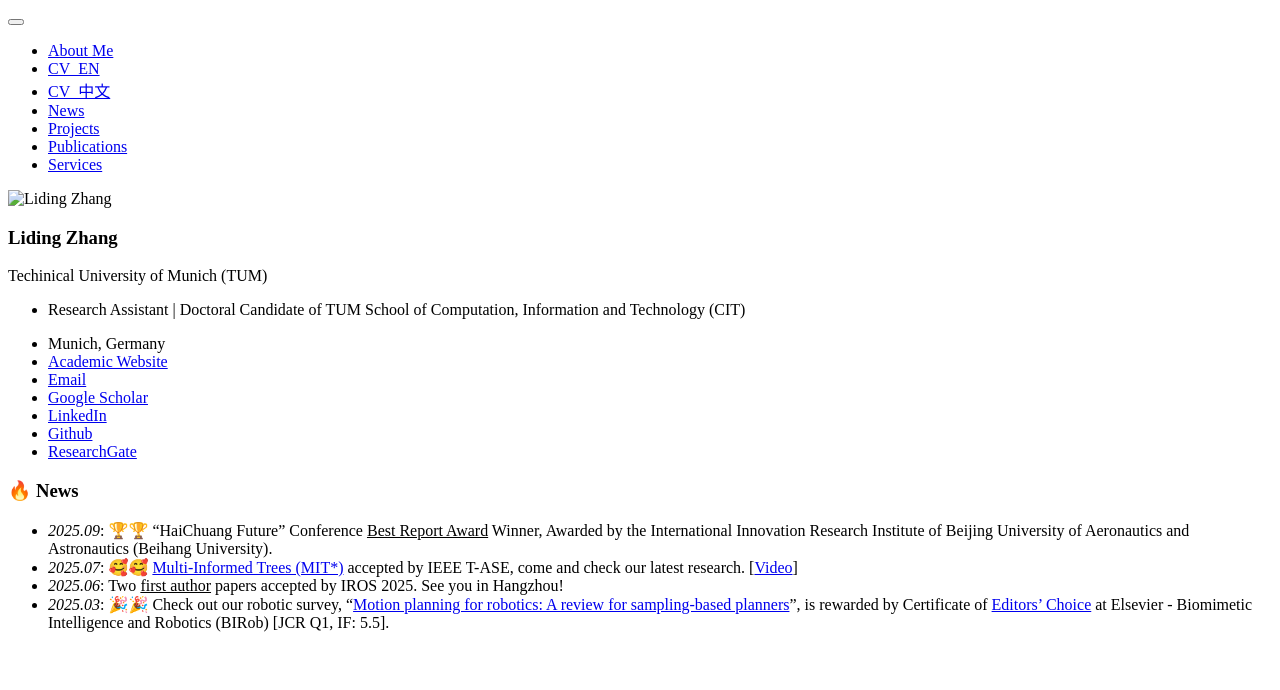
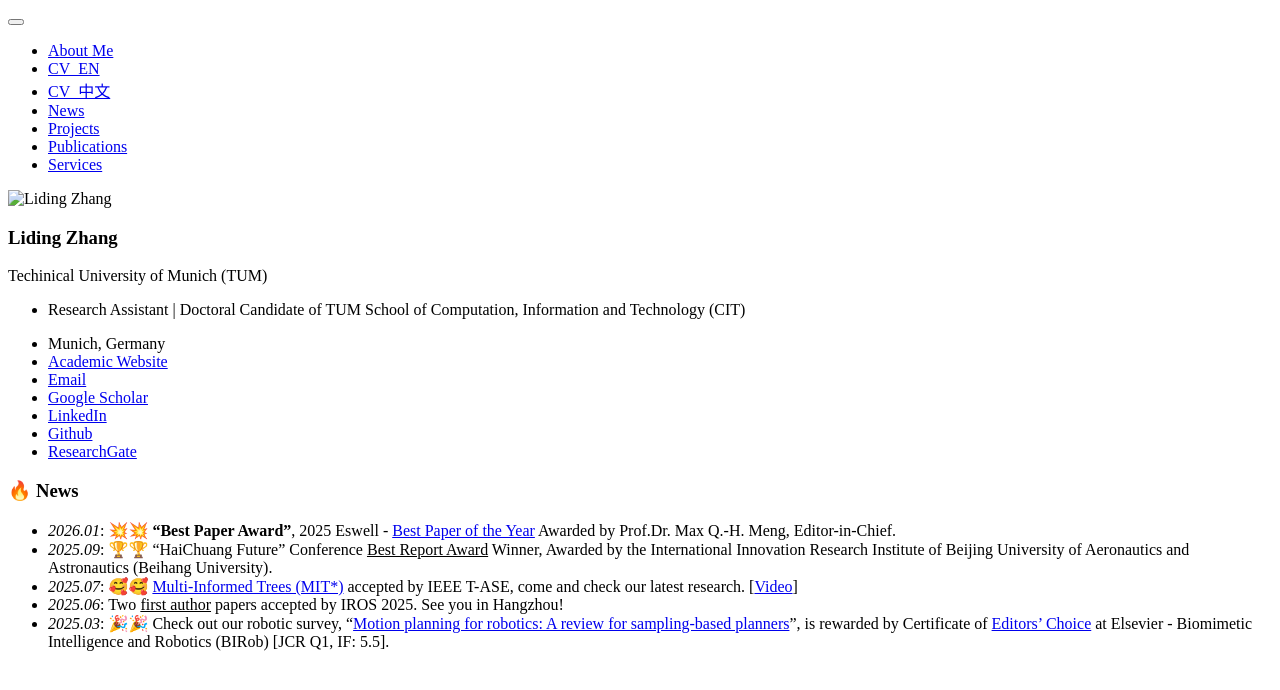
Before and after one commit to Liding-Zhang/liding-zhang.github.io, a Jekyll site: the page built from _pages/includes/news.md, in a window 1280 px wide. Shown: the top 690 px of the page. Built offline with Jekyll 4.4.1, drawn with Linux system fonts in a browser that asks for light colours; our own code applies the rules of GitHub Pages for plain Markdown files.

Commit message:
include best paper award

```diff
--- a/_pages/includes/news.md
+++ b/_pages/includes/news.md
@@ -1,4 +1,5 @@
 # 🔥 News
+- *2026.01*: 💥💥 <b>"Best Paper Award"</b>, 2025 Eswell - [Best Paper of the Year](/files/BIROB_BestPaper.pdf) Awarded by Prof.Dr. Max Q.-H. Meng, Editor-in-Chief.
 - *2025.09*: 🏆🏆 “HaiChuang Future” Conference <u>Best Report Award</u> Winner, Awarded by the International Innovation Research Institute of Beĳing University of Aeronautics and Astronautics (Beihang University).
 - *2025.07*: 🥰🥰 [Multi-Informed Trees (MIT*)](https://ieeexplore.ieee.org/abstract/document/11083625) accepted by IEEE T-ASE, come and check our latest research. [[Video](https://youtu.be/30RsBIdexTU)]
 - *2025.06*: Two <u>first author</u> papers accepted by IROS 2025. See you in Hangzhou!
```
Also changed, not shown: _pages/includes/services.md (+1 -0 lines), 4 other files.
